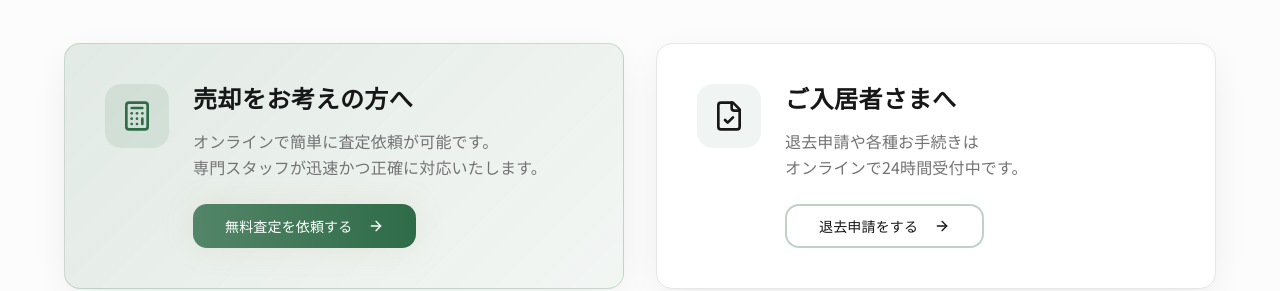
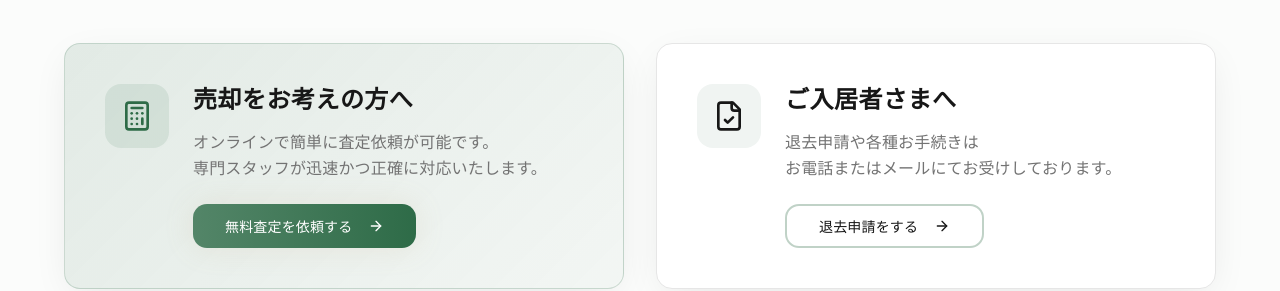
Before and after one commit to getegeteakete/nagato-fudosan, a React (Vite) app: page / in a window 1280 px wide. Shown: the part 4420-4711 px from the top of the page. Built offline with nearby package versions, Linux system fonts and the light colour scheme; no server answers; the HTML template or start-up script is replaced by a standard one.

Commit message:
fix: 退去申請24時間受付の文言を削除

```diff
--- a/src/components/CTASections.tsx
+++ b/src/components/CTASections.tsx
@@ -44,7 +44,7 @@ const CTASections = () => {
                 </h3>
                 <p className="text-muted-foreground mb-6 leading-relaxed">
                   退去申請や各種お手続きは<br />
-                  オンラインで24時間受付中です。
+                  お電話またはメールにてお受けしております。
                 </p>
                 <Link to="/moveout">
                   <Button variant="outline" size="lg" className="group/btn border-2 hover:bg-primary hover:text-primary-foreground transition-all">
```
